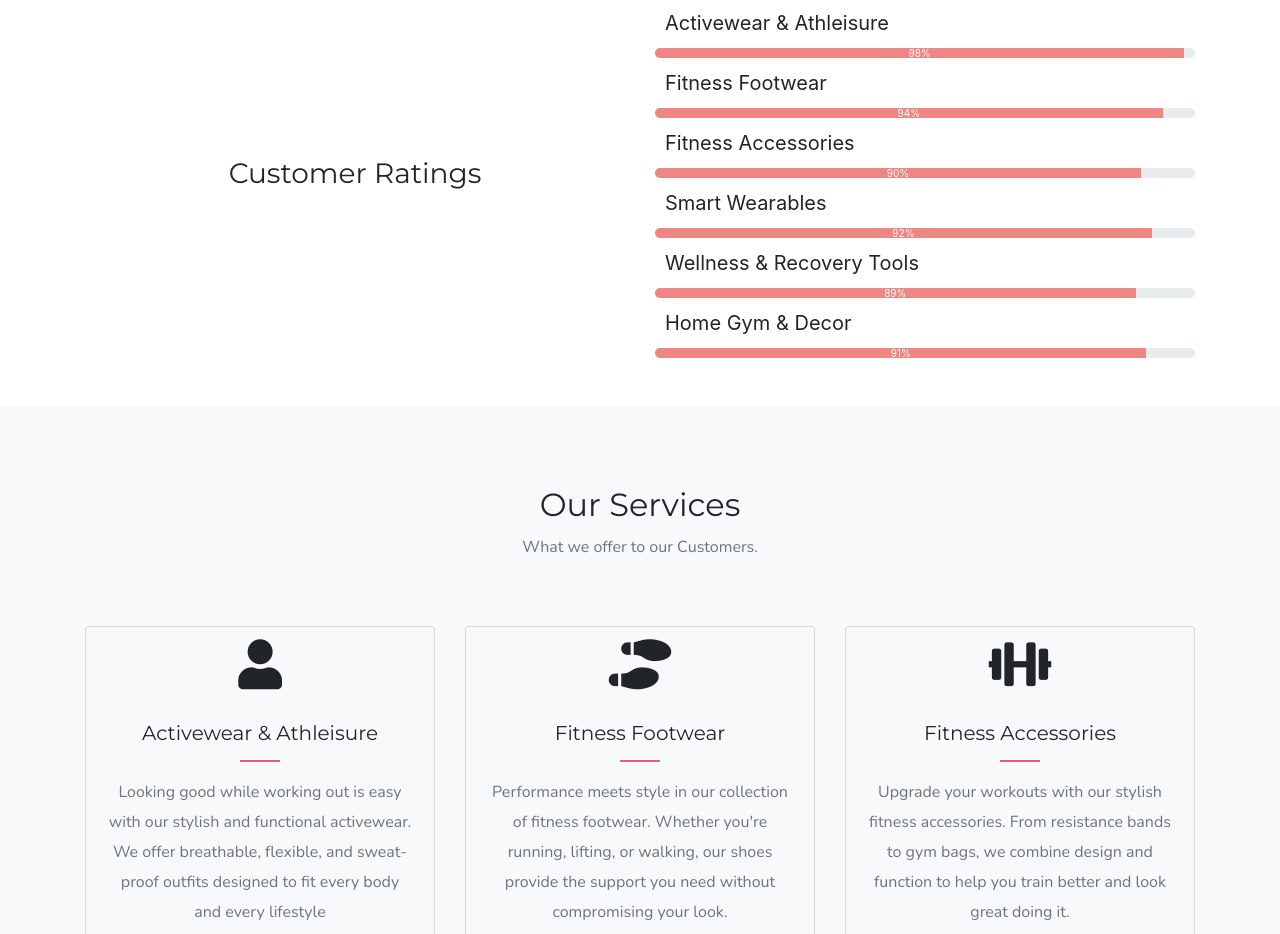
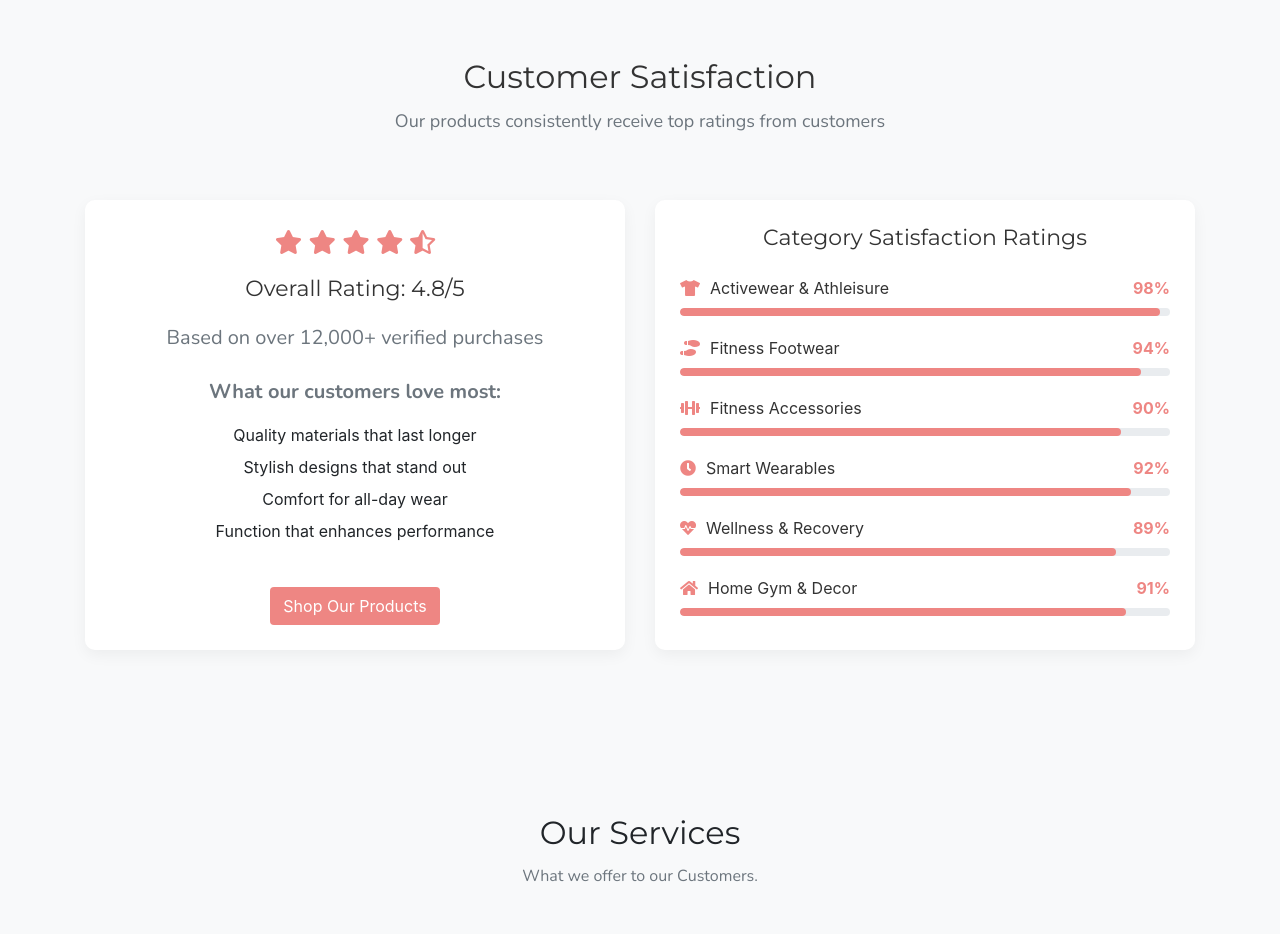
Before and after one commit to abrahamshepher/Click-Fit, a plain HTML site: page index.html in a window 1280 px wide. Shown: the part 802-1736 px from the top of the page. Drawn offline with nearby package versions, Linux system fonts and the light colour scheme.

Commit message:
changes added

```diff
--- a/css/style.css
+++ b/css/style.css
@@ -413,3 +413,102 @@ footer .r-icon a:hover {
     background-position: -700px 0;
   }
 }
+
+/* Ratings Section */
+.ratings-section {
+  background-color: #f8f9fa;
+  padding: 60px 0;
+}
+
+.ratings-section h2 {
+  color: #333;
+  margin-bottom: 10px;
+}
+
+.ratings-subtitle {
+  color: #6c757d;
+  font-size: 18px;
+  margin-bottom: 40px;
+}
+
+.ratings-section .row {
+  display: flex;
+  flex-wrap: wrap;
+}
+
+.ratings-section .col-lg-6 {
+  display: flex;
+}
+
+.p-6 {
+  padding: 0 15px;
+}
+
+.ratings-card {
+  background: white;
+  border-radius: 10px;
+  box-shadow: 0 5px 15px rgba(0, 0, 0, 0.05);
+  padding: 25px;
+  width: 100%;
+  height: 450px;
+  display: flex;
+  flex-direction: column;
+  justify-content: space-between;
+  transition: all 0.3s ease;
+  overflow: hidden;
+}
+
+.ratings-card:hover {
+  transform: translateY(-5px);
+  box-shadow: 0 8px 25px rgba(0, 0, 0, 0.1);
+}
+
+.ratings-card h3 {
+  font-size: 22px;
+  color: #333;
+  margin-bottom: 20px;
+}
+
+.ratings-icon {
+  color: #ee8683;
+  font-size: 24px;
+  margin-bottom: 15px;
+}
+
+.ratings-item {
+  margin-bottom: 20px;
+}
+
+.ratings-item:last-child {
+  margin-bottom: 0;
+}
+
+.ratings-item label {
+  display: flex;
+  align-items: center;
+  font-size: 16px;
+  color: #333;
+  margin-bottom: 8px;
+}
+
+.ratings-item label i {
+  margin-right: 10px;
+  color: #ee8683;
+}
+
+.ratings-value {
+  font-weight: bold;
+  color: #ee8683;
+}
+
+.ratings-section .progress {
+  height: 8px;
+  border-radius: 4px;
+  background-color: #e9ecef;
+  margin-bottom: 20px;
+}
+
+.ratings-section .progress-bar {
+  background-color: #ee8683;
+  border-radius: 4px;
+}
--- a/index.html
+++ b/index.html
@@ -90,98 +90,117 @@
       </div>
     </header>
 
-    <!-- Ratings -->
 <!-- Product Ratings -->
-<section class="experience mb-5" id="ratings">
+<section class="ratings-section" id="ratings">
   <div class="container">
+    <div class="row mb-4">
+      <div class="col-12 text-center way-fade-up">
+        <h2>Customer Satisfaction</h2>
+        <p class="ratings-subtitle">Our products consistently receive top ratings from customers</p>
+      </div>
+    </div>
     <div class="row">
-      <div
-        class="col-md-6 text-center d-flex align-items-center justify-content-center way-fade-up"
-      >
-        <h3>Customer Ratings</h3>
+      <div class="col-lg-6 mb-4 way-fade-left p-6">
+        <div class="ratings-card">
+          <div>
+            <div class="text-center mb-4">
+              <div class="ratings-icon">
+                <i class="fas fa-star"></i>
+                <i class="fas fa-star"></i>
+                <i class="fas fa-star"></i>
+                <i class="fas fa-star"></i>
+                <i class="fas fa-star-half-alt"></i>
               </div>
-      <div class="col-md-6 way-fade-up">
-        <label>Activewear & Athleisure</label>
-        <div class="progress">
-          <div
-            class="progress-bar progress-color"
-            role="progressbar"
-            style="width: 98%"
-            aria-valuenow="98"
-            aria-valuemin="0"
-            aria-valuemax="100"
-          >
-            98%
+              <h3>Overall Rating: 4.8/5</h3>
+              <p>Based on over 12,000+ verified purchases</p>
+            </div>
+
+            <div class=" text-center">
+              <p class="mb-3"><strong>What our customers love most:</strong></p>
+              <ul class="list-unstyled">
+                <li class="mb-2">Quality materials that last longer</li>
+                <li class="mb-2">Stylish designs that stand out</li>
+                <li class="mb-2">Comfort for all-day wear</li>
+                <li>Function that enhances performance</li>
+              </ul>
             </div>
           </div>
 
-        <label>Fitness Footwear</label>
-        <div class="progress">
-          <div
-            class="progress-bar progress-color"
-            role="progressbar"
-            style="width: 94%"
-            aria-valuenow="94"
-            aria-valuemin="0"
-            aria-valuemax="100"
-          >
-            94%
+          <div class="text-center ">
+            <a href="#work" class="btn r-btn">Shop Our Products</a>
+          </div>
         </div>
       </div>
 
-        <label>Fitness Accessories</label>
+      <div class="col-lg-6 p-6 way-fade-right">
+        <div class="ratings-card">
+          <div>
+            <h3 class="text-center mb-4">Category Satisfaction Ratings</h3>
+
+            <div class="ratings-item">
+              <div class="d-flex justify-content-between">
+                <label><i class="fas fa-tshirt"></i> Activewear & Athleisure</label>
+                <span class="ratings-value">98%</span>
+              </div>
               <div class="progress">
-          <div
-            class="progress-bar progress-color"
-            role="progressbar"
-            style="width: 90%"
-            aria-valuenow="90"
-            aria-valuemin="0"
-            aria-valuemax="100"
-          >
-            90%
+                <div class="progress-bar" style="width: 98%" role="progressbar" aria-valuenow="98" aria-valuemin="0" aria-valuemax="100"></div>
               </div>
             </div>
 
-        <label>Smart Wearables</label>
+            <div class="ratings-item">
+              <div class="d-flex justify-content-between">
+                <label><i class="fas fa-shoe-prints"></i> Fitness Footwear</label>
+                <span class="ratings-value">94%</span>
+              </div>
               <div class="progress">
-          <div
-            class="progress-bar progress-color"
-            role="progressbar"
-            style="width: 92%"
-            aria-valuenow="92"
-            aria-valuemin="0"
-            aria-valuemax="100"
-          >
-            92%
+                <div class="progress-bar" style="width: 94%" role="progressbar" aria-valuenow="94" aria-valuemin="0" aria-valuemax="100"></div>
               </div>
             </div>
 
-        <label>Wellness & Recovery Tools</label>
+            <div class="ratings-item">
+              <div class="d-flex justify-content-between">
+                <label><i class="fas fa-dumbbell"></i> Fitness Accessories</label>
+                <span class="ratings-value">90%</span>
+              </div>
               <div class="progress">
-          <div
-            class="progress-bar progress-color"
-            role="progressbar"
-            style="width: 89%"
-            aria-valuenow="89"
-            aria-valuemin="0"
-            aria-valuemax="100"
-          >
-            89%
+                <div class="progress-bar" style="width: 90%" role="progressbar" aria-valuenow="90" aria-valuemin="0" aria-valuemax="100"></div>
               </div>
             </div>
 
-        <label>Home Gym & Decor</label>
+            <div class="ratings-item">
+              <div class="d-flex justify-content-between">
+                <label><i class="fas fa-clock"></i> Smart Wearables</label>
+                <span class="ratings-value">92%</span>
+              </div>
               <div class="progress">
-          <div
-            class="progress-bar progress-color"
-            role="progressbar"
-            style="width: 91%"
-            aria-valuenow="91"
-            aria-valuemin="0"
-            aria-valuemax="100"
-          >
-            91%
+                <div class="progress-bar" style="width: 92%" role="progressbar" aria-valuenow="92" aria-valuemin="0" aria-valuemax="100"></div>
+              </div>
+            </div>
+
+            <div class="ratings-item">
+              <div class="d-flex justify-content-between">
+                <label><i class="fas fa-heartbeat"></i> Wellness & Recovery</label>
+                <span class="ratings-value">89%</span>
+              </div>
+              <div class="progress">
+                <div class="progress-bar" style="width: 89%" role="progressbar" aria-valuenow="89" aria-valuemin="0" aria-valuemax="100"></div>
+              </div>
+            </div>
+
+            <div class="ratings-item">
+              <div class="d-flex justify-content-between">
+                <label><i class="fas fa-home"></i> Home Gym & Decor</label>
+                <span class="ratings-value">91%</span>
+              </div>
+              <div class="progress">
+                <div class="progress-bar" style="width: 91%" role="progressbar" aria-valuenow="91" aria-valuemin="0" aria-valuemax="100"></div>
+              </div>
+            </div>
+          </div>
+
+          <div class="text-center mt-4">
+            <!-- Spacer with height to match left card button -->
+            <div style="height: 38px;"></div>
           </div>
         </div>
       </div>
@@ -308,17 +327,7 @@
       </div>
     </section>
 
-    <!-- Hire Me -->
-    <!-- <section class="hire r-p" id="hire">
-      <div class="container text-center">
-        <div class="row">
-          <div class="col way-fade-left">
-            <h3 class="mb-4">I am Available for Freelance</h3>
-            <a href="#" class="btn r-btn">Hire Me</a>
-          </div>
-        </div>
-      </div>
-    </section> -->
+
 
     <!-- Testimony -->
     <section class="testimony r-p bg-sec" id="testimony">
```
Lines whose indentation alone changed are shown as unchanged.
